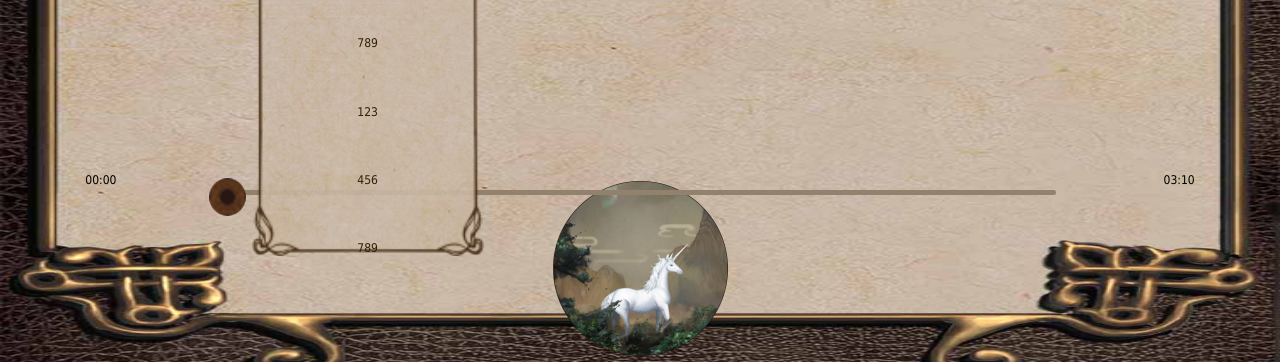
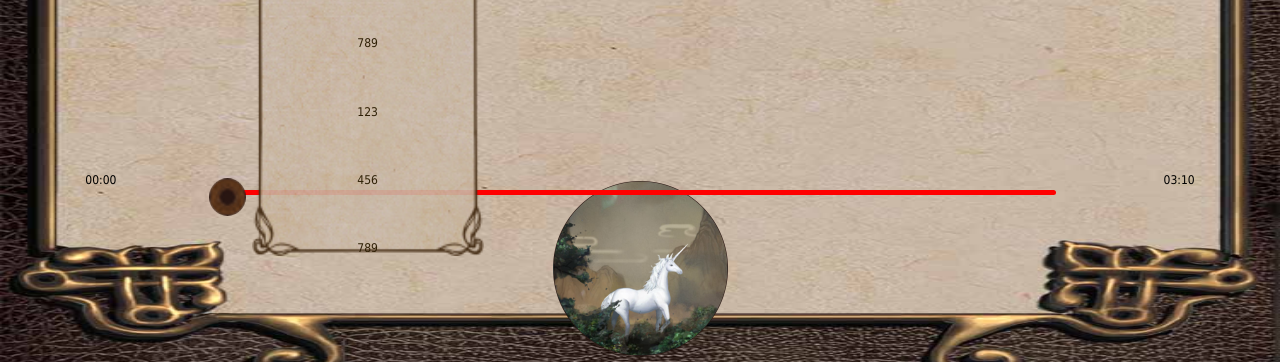
Before and after one commit to MrQiu920702/H5MusicPlayer, a plain HTML site: page index.html in a window 1280 px wide. Shown: the part 387-749 px from the top of the page. Drawn offline with Linux system fonts and the light colour scheme.

Commit message:
测试修改

```diff
--- a/index.html
+++ b/index.html
@@ -58,7 +58,7 @@
 		<div class="bottom">
 			<div class="progress clearfix">
 				<span class="startime"></span>
-				<span class="progressbar">
+				<span class="progressbar" style="background-color:red;">
 					<span></span>
 					<div class="progressbtn"></div>
 				</span>
```
